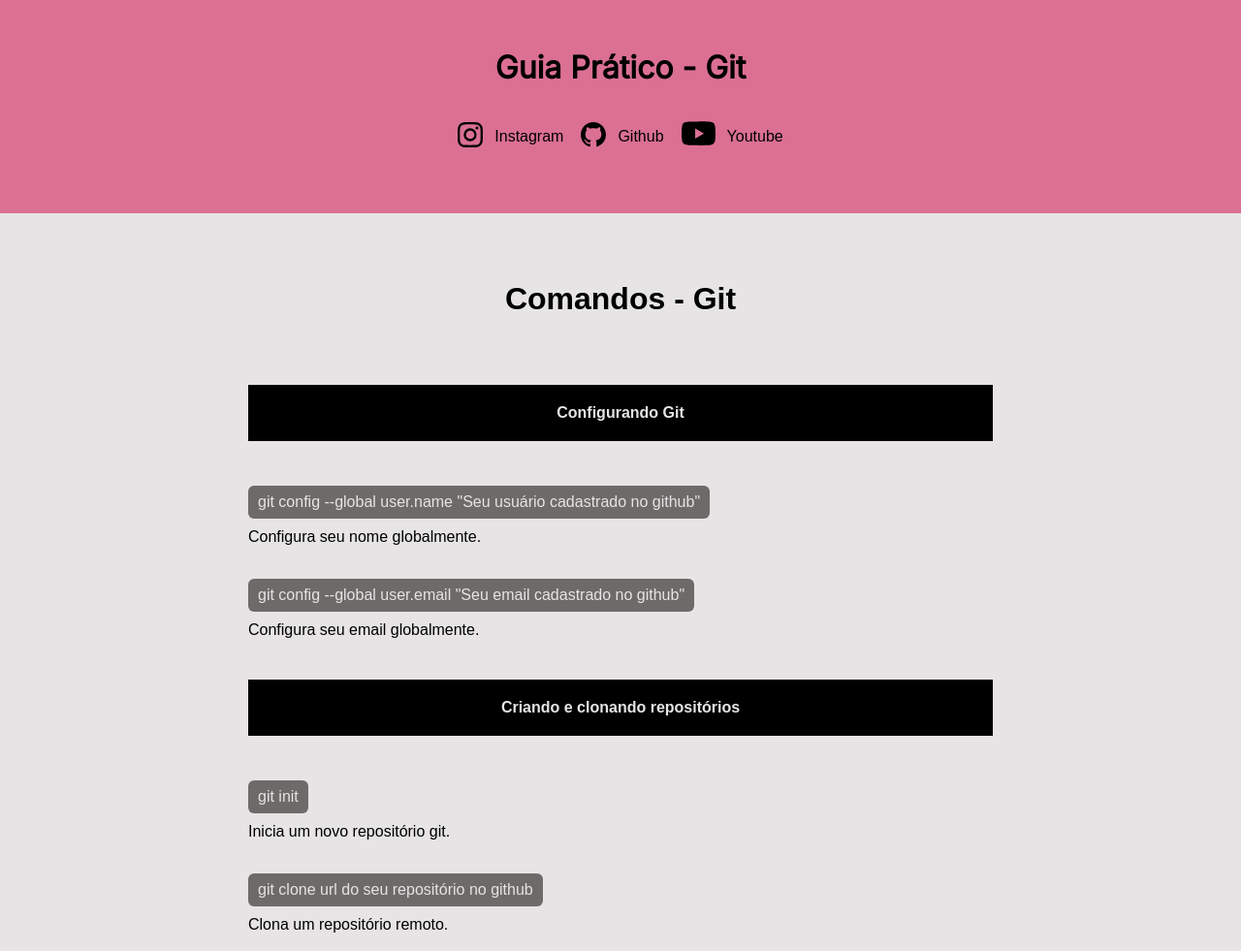
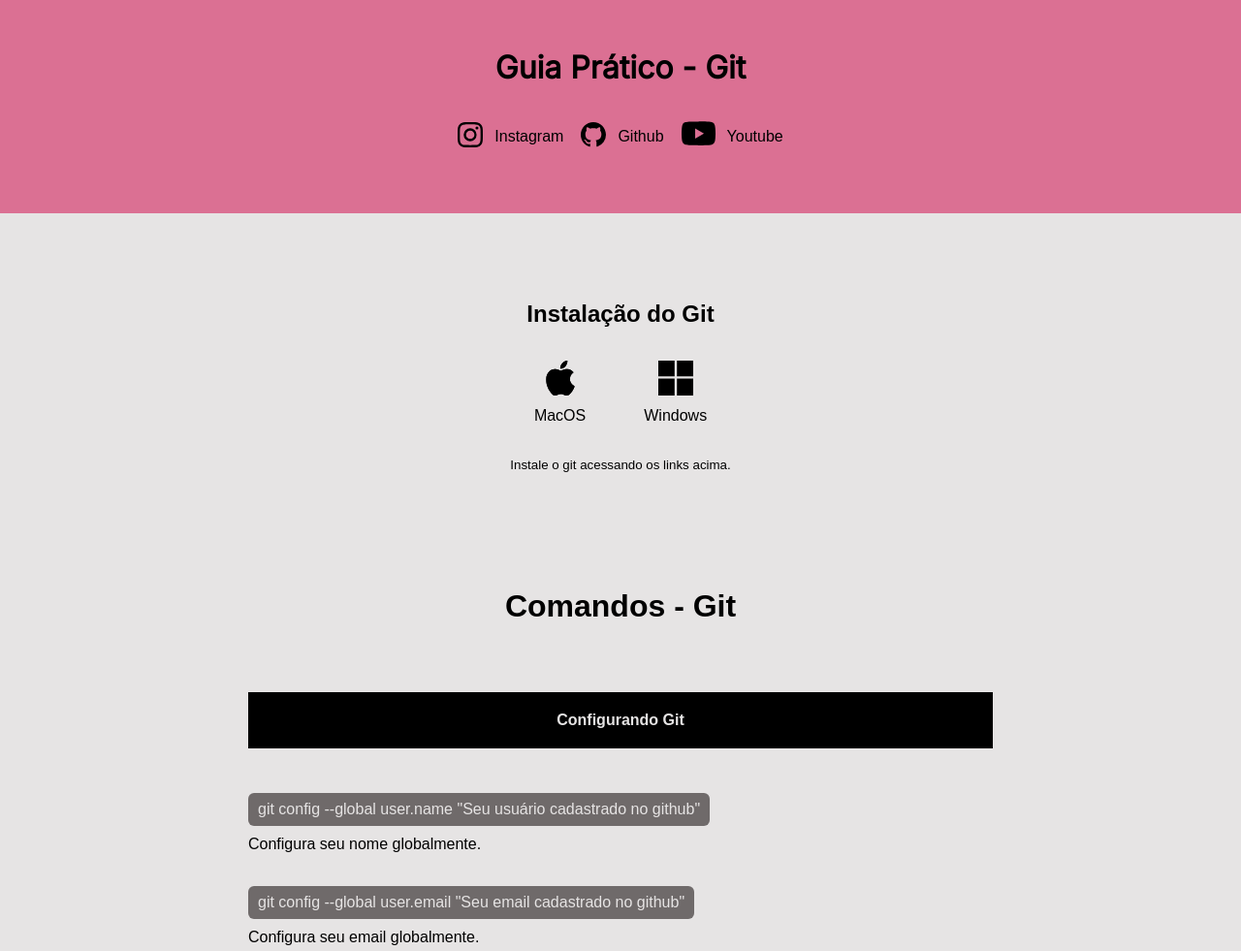
Before and after one commit to Filipe5G/comandos_git, a plain HTML site: page index.html in a window 1280 px wide. Shown: the top 981 px of the page at 97% size. Drawn offline with Linux system fonts and the light colour scheme.

Commit message:
Adicionando links para download

```diff
--- a/index.html
+++ b/index.html
@@ -41,6 +41,25 @@
     </header>
     <main>
         <div class="container">
+            <div class="ref_links">
+                <h2>Instalação do Git</h2>
+                <div class="downloads">
+                    <a href="https://git-scm.com/download/mac" target="_blank">
+                        <svg xmlns="http://www.w3.org/2000/svg" width="36px" height="36px" fill="currentColor" class="bi bi-apple" viewBox="0 0 16 16">
+                            <path d="M11.182.008C11.148-.03 9.923.023 8.857 1.18c-1.066 1.156-.902 2.482-.878 2.516.024.034 1.52.087 2.475-1.258.955-1.345.762-2.391.728-2.43Zm3.314 11.733c-.048-.096-2.325-1.234-2.113-3.422.212-2.189 1.675-2.789 1.698-2.854.023-.065-.597-.79-1.254-1.157a3.692 3.692 0 0 0-1.563-.434c-.108-.003-.483-.095-1.254.116-.508.139-1.653.589-1.968.607-.316.018-1.256-.522-2.267-.665-.647-.125-1.333.131-1.824.328-.49.196-1.422.754-2.074 2.237-.652 1.482-.311 3.83-.067 4.56.244.729.625 1.924 1.273 2.796.576.984 1.34 1.667 1.659 1.899.319.232 1.219.386 1.843.067.502-.308 1.408-.485 1.766-.472.357.013 1.061.154 1.782.539.571.197 1.111.115 1.652-.105.541-.221 1.324-1.059 2.238-2.758.347-.79.505-1.217.473-1.282Z"/>
+                            <path d="M11.182.008C11.148-.03 9.923.023 8.857 1.18c-1.066 1.156-.902 2.482-.878 2.516.024.034 1.52.087 2.475-1.258.955-1.345.762-2.391.728-2.43Zm3.314 11.733c-.048-.096-2.325-1.234-2.113-3.422.212-2.189 1.675-2.789 1.698-2.854.023-.065-.597-.79-1.254-1.157a3.692 3.692 0 0 0-1.563-.434c-.108-.003-.483-.095-1.254.116-.508.139-1.653.589-1.968.607-.316.018-1.256-.522-2.267-.665-.647-.125-1.333.131-1.824.328-.49.196-1.422.754-2.074 2.237-.652 1.482-.311 3.83-.067 4.56.244.729.625 1.924 1.273 2.796.576.984 1.34 1.667 1.659 1.899.319.232 1.219.386 1.843.067.502-.308 1.408-.485 1.766-.472.357.013 1.061.154 1.782.539.571.197 1.111.115 1.652-.105.541-.221 1.324-1.059 2.238-2.758.347-.79.505-1.217.473-1.282Z"/>
+                        </svg>
+                        MacOS
+                    </a>
+                    <a href="https://git-scm.com/download/win" target="_blank">
+                        <svg xmlns="http://www.w3.org/2000/svg" width="36px" height="36px" fill="currentColor" class="bi bi-microsoft" viewBox="0 0 16 16">
+                            <path d="M7.462 0H0v7.19h7.462V0zM16 0H8.538v7.19H16V0zM7.462 8.211H0V16h7.462V8.211zm8.538 0H8.538V16H16V8.211z"/>
+                        </svg>
+                        Windows
+                    </a>
+                </div>
+                <small>Instale o git acessando os links acima.</small>
+            </div>
             <h1>Comandos - Git</h1>
             <div class="timeline">
                 <!-- <p>5 Branches ( Ramificações )</p>
@@ -48,7 +67,6 @@
                 <p>7 Histórico</p>
                 <p>8 Tags</p>
                 <p>9 Stashing</p> -->
-
                 <article class="configurando_git">
                     <h2>Configurando Git</h2>
                     <div class="content">
--- a/style.css
+++ b/style.css
@@ -71,6 +71,28 @@ main {
     text-align: center;
 }
 
+.ref_links {
+    display: grid;
+    gap: 34px;
+    padding: 20px 0 120px 0;
+    text-align: center;
+}
+
+.downloads {
+    display: flex;
+    justify-content: center;
+    gap: 60px;
+    width: 100%;
+}
+
+.downloads a {
+    display: grid;
+    gap: 12px;
+    justify-items: center;
+    text-decoration: none;
+    color: black;
+}
+
 .timeline {
     width: 100%;
     margin-top: 70px;
```
